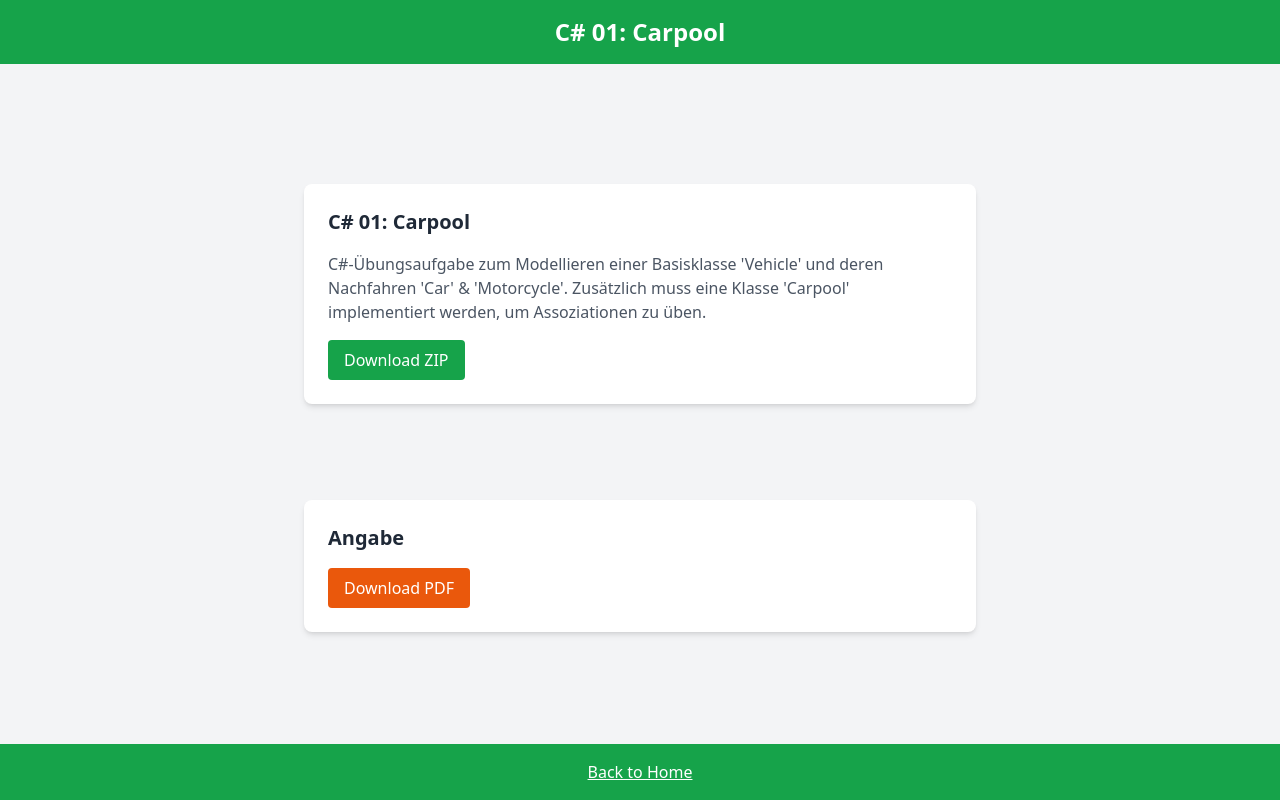
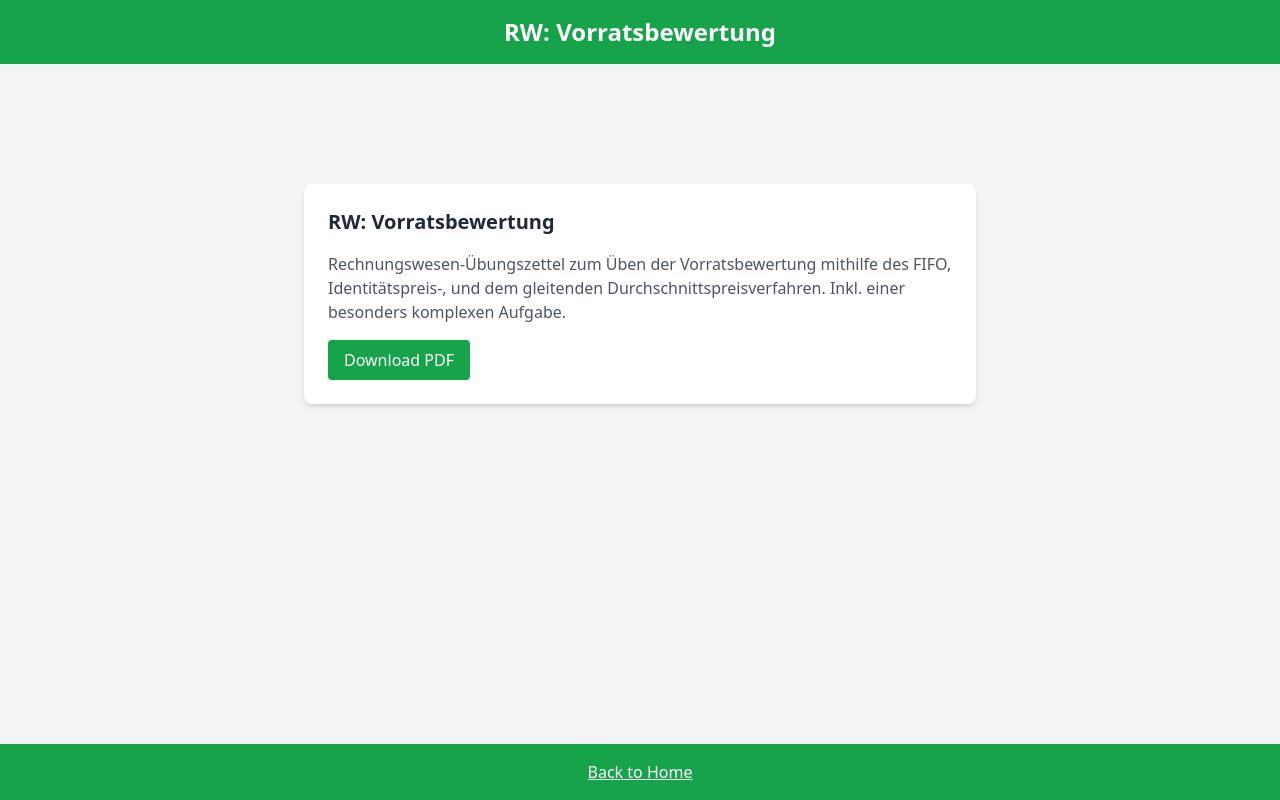
Before and after one commit to JulianEinzinger/files, a plain HTML site: page info/file2.html in a window 1280 px wide. Drawn offline with nearby package versions, Linux system fonts and the light colour scheme.

Commit message:
Added file2

```diff
--- a/info/file1.html
+++ b/info/file2.html
@@ -1,9 +1,9 @@
 <!DOCTYPE html>
-<html lang="en">
+<html lang="de">
 <head>
     <meta charset="UTF-8">
     <meta name="viewport" content="width=device-width, initial-scale=1.0">
-    <title>C# 01: Carpool | Details</title>
+    <title>RW: Vorratsbewertung | Details</title>
     <script src="https://cdn.tailwindcss.com"></script>
     <style>
         body {
@@ -30,23 +30,16 @@
 </head>
 <body class="font-sans bg-gray-100">
 <header class="bg-green-600 text-white p-4 text-center">
-    <h1 class="text-2xl font-bold">C# 01: Carpool</h1>
+    <h1 class="text-2xl font-bold">RW: Vorratsbewertung</h1>
 </header>
 
 <main class="p-6">
     <div class="card max-w-2xl mx-auto bg-white shadow-md rounded-lg p-6">
-        <h2 class="text-xl font-semibold text-gray-800 mb-4">C# 01: Carpool</h2>
-        <p class="text-gray-600 mb-4">C#-Übungsaufgabe zum Modellieren einer Basisklasse 'Vehicle' und deren Nachfahren 'Car' &
-            'Motorcycle'. Zusätzlich muss eine Klasse 'Carpool' implementiert werden, um Assoziationen zu üben.</p>
-        <a href="../data/CarpoolTemplate.zip" download
+        <h2 class="text-xl font-semibold text-gray-800 mb-4">RW: Vorratsbewertung</h2>
+        <p class="text-gray-600 mb-4">Rechnungswesen-Übungszettel zum Üben der Vorratsbewertung mithilfe des FIFO, Identitätspreis-,
+            und dem gleitenden Durchschnittspreisverfahren. Inkl. einer besonders komplexen Aufgabe.</p>
+        <a href="../data/Übungsblatt-RW-Vorratsbewertung.pdf" download
            class="inline-block bg-green-600 text-white px-4 py-2 rounded hover:bg-green-700 transition">
-            Download ZIP
-        </a>
-    </div>
-    <div class="card max-w-2xl mx-auto bg-white shadow-md rounded-lg p-6">
-        <h2 class="text-xl font-semibold text-gray-800 mb-4">Angabe</h2>
-        <a href="../data/Carpool.pdf" download
-           class="inline-block bg-orange-600 text-white px-4 py-2 rounded hover:bg-orange-700 transition">
             Download PDF
         </a>
     </div>
```
Also changed, not shown: index.html (+2 -1 lines), 2 other files.
